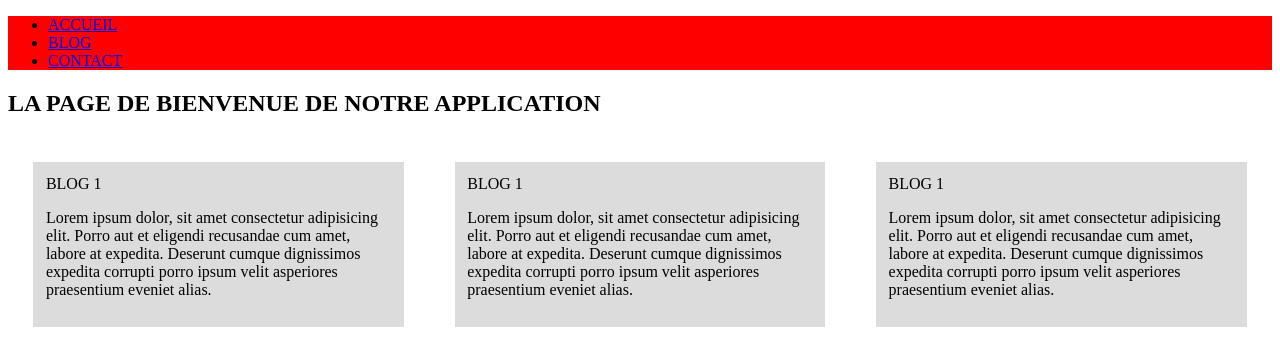
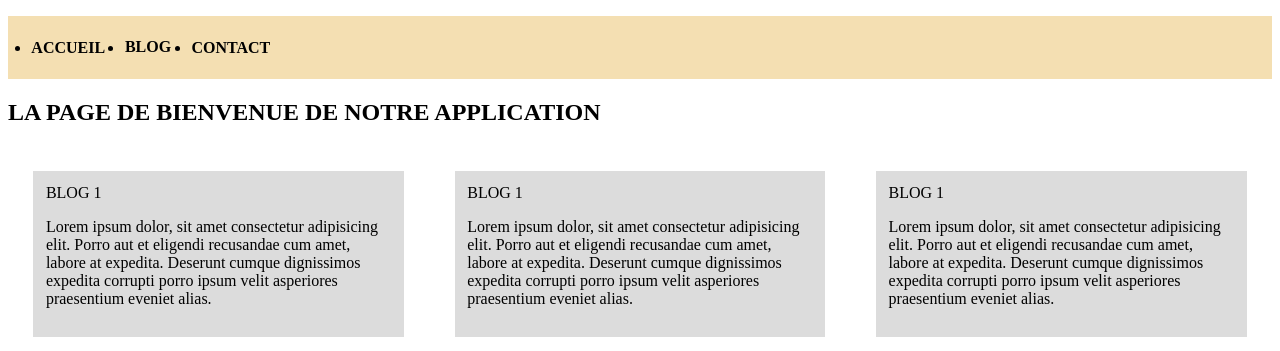
Before and after one commit to ALEXANDREGBAMELE/app_pointage_simplon, a website: page IHM/index.html in a window 1280 px wide. Shown: the top 351 px of the page. Drawn offline with Linux system fonts and the light colour scheme.

Commit message:
latest version 3

```diff
--- a/IHM/index.html
+++ b/IHM/index.html
@@ -8,7 +8,7 @@
 
     <style>
         header {
-            background-color: red;
+            background-color: rgb(244, 223, 178);
             height: 40%;
         }
         .blogs{
@@ -20,6 +20,30 @@
             background-color: gainsboro;
             margin: 2%;
             padding: 1%;
+        }
+        header nav ul{
+            display: flex;
+            color: black;
+            font-weight: bold;
+            padding: 1%;
+            text-align: center;
+
+
+        }
+        header nav ul li{
+            margin: 10px;
+            text-align: center;
+            text-decoration: none;
+
+        }
+
+        header nav ul li a {
+            text-decoration: none;
+            color: black;
+            font-weight: bold;
+            padding: 1%;
+            text-align: center;
+
         }
     </style>
 
```
